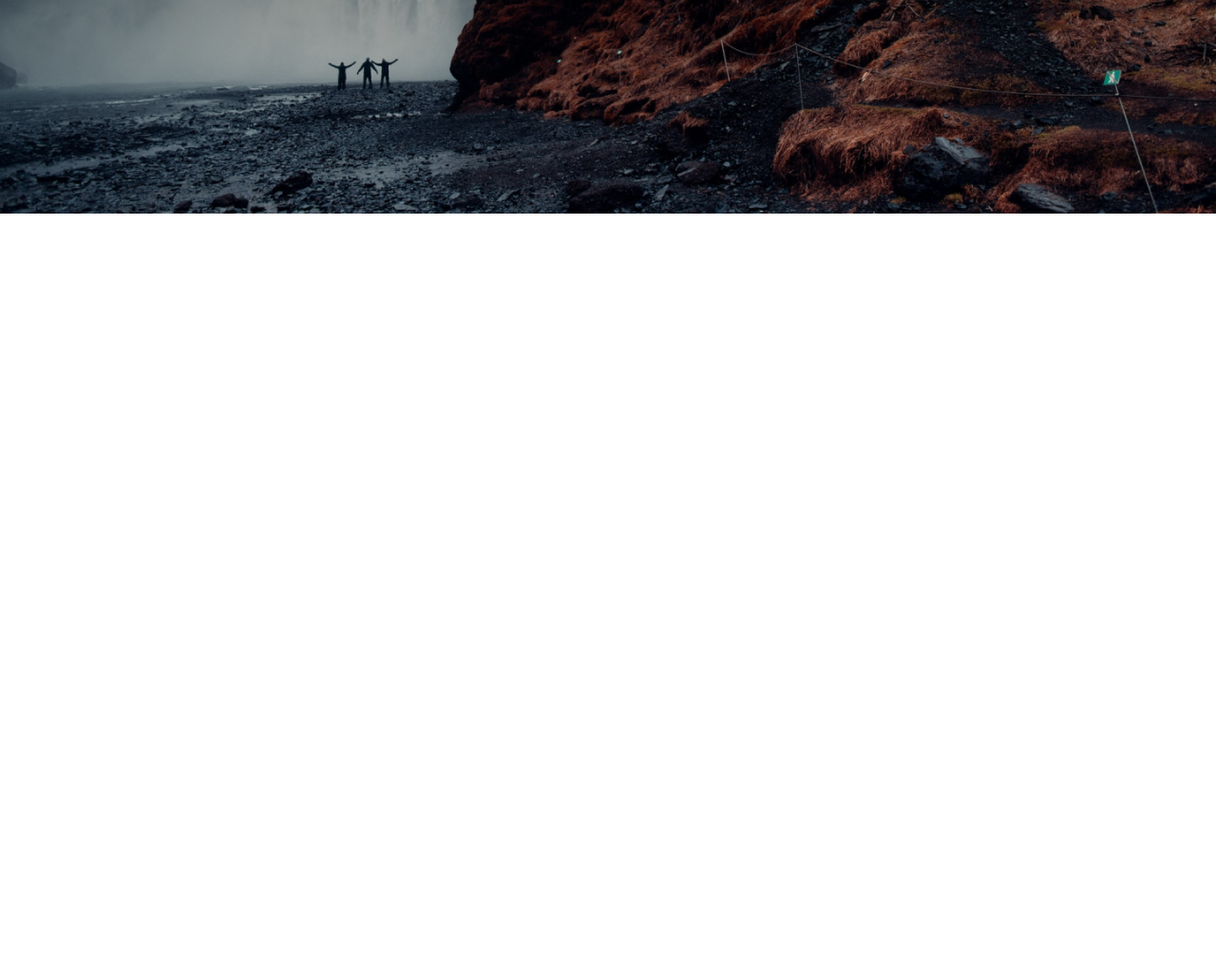
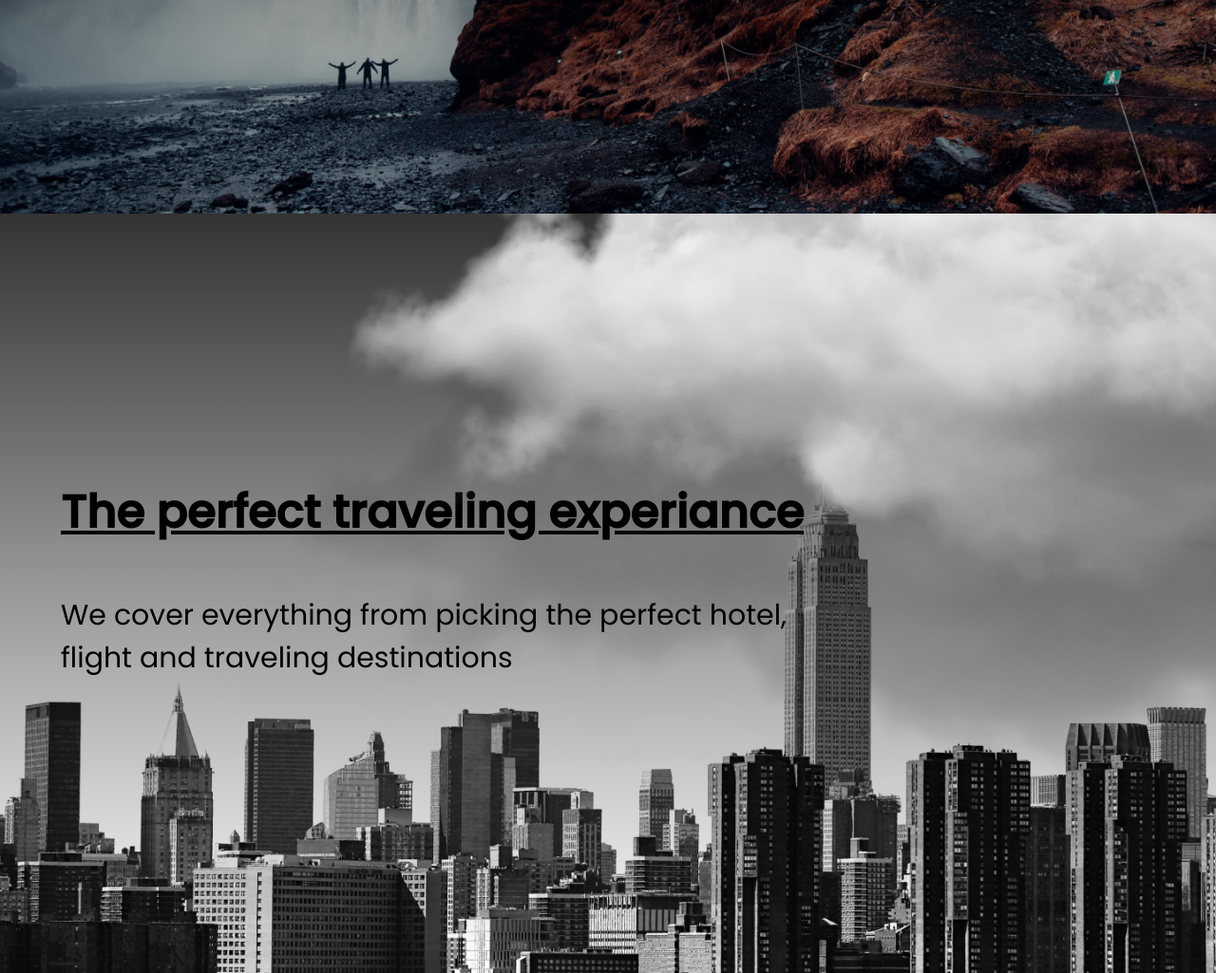
Before and after one commit to dequan300/trevelly-devEdVersion, a plain HTML site: page index.html in a window 1280 px wide. Shown: the part 575-1600 px from the top of the page at 95% size. Before the commit the page ends 800 px from the top, so only its background shows below. Drawn offline with Linux system fonts and the light colour scheme; a web font is replaced by a local one.

Commit message:
added animation and

```diff
--- a/index.html
+++ b/index.html
@@ -29,5 +29,16 @@
         contact us now for prices</h3>
         <button> Book Now</button>
     </section>
+    <section id="locations">
+        <header class="locations-head">
+            <h2>The perfect traveling experiance</h2>
+            <h3>We cover everything from picking the perfect hotel,
+                 <br/>flight and traveling destinations </h3>
+                 <img src="img/cloud.png" alt=cloud class="moving-cloud-1 cloud" >
+                <img src="img/cloud.png" alt=cloud class="moving-cloud-2 cloud" >
+
+        </header>
+
+    </section>
 </body>
 </html>
--- a/style.css
+++ b/style.css
@@ -90,3 +90,66 @@ button{
 .hero h3{
     padding: 2rem;
 }
+/* locations section */
+#locations{
+    min-height: 100vh;
+    background-image:linear-gradient(rgba(0,0,0,0.8),transparent),url("/img/new-york-page.png");
+    background-size: cover;
+    background-position: center;
+    display: flex;
+    flex-direction: column;
+    align-items: center;
+    position: relative;
+    overflow: hidden;
+
+    /* justify-content: center; */
+}
+.locations-head{
+width: 90%;
+margin: auto;
+
+}
+.locations-head h2{
+    padding: 1rem 0;
+    text-decoration: underline;
+}
+.locations-head h3{
+    padding: 4rem 0;
+}
+.cloud{
+    position: absolute;
+    right: 0;
+    top: 0;
+
+}
+.moving-cloud-1{
+    animation: cloudAnimations 10s infinite alternate ease-in-out ;
+}
+.moving-cloud-2{
+    top: 20%;
+    z-index: -1;
+    opacity: 0.5;
+}
+@keyframes cloudAnimations{
+    from{
+        transform: translate(10%,-10%);
+    }
+    to{
+        transform: translate(0%,0%);
+    }
+}
+
+@media screen and (max-width:932px){
+    nav{
+        text-align: center;
+
+    }
+    #logo{
+        padding: 2rem;
+    }
+    html{
+        font-size: 45%;
+    }
+}
+
+}
```
